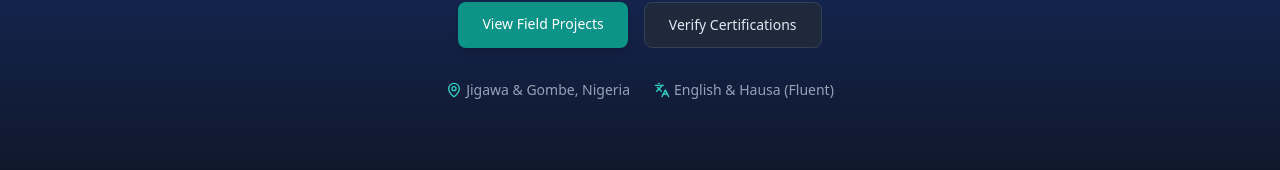
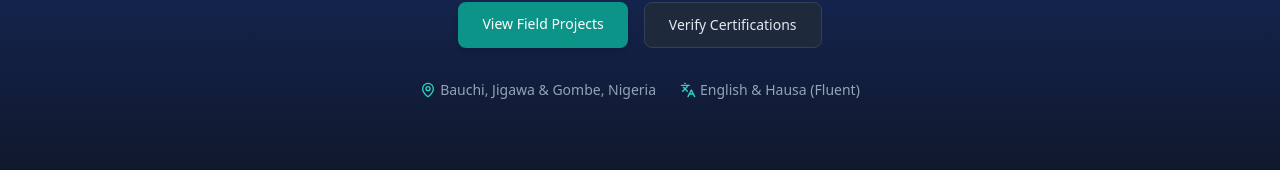
Before and after one commit to mobkimark/portfolio, a plain HTML site: page index.html in a window 1280 px wide. Shown: the part 397-567 px from the top of the page. Drawn offline with nearby package versions, Linux system fonts and the light colour scheme.

Commit message:
Update index.html
Added Bauchi

```diff
--- a/index.html
+++ b/index.html
@@ -53,7 +53,7 @@
                     Certifications</a>
             </div>
             <div class="mt-8 flex justify-center items-center gap-6 text-slate-400 text-sm">
-                <span class="flex items-center gap-1"><i data-lucide="map-pin" class="w-4 h-4 text-teal-400"></i> Jigawa
+                <span class="flex items-center gap-1"><i data-lucide="map-pin" class="w-4 h-4 text-teal-400"></i> Bauchi, Jigawa
                     & Gombe, Nigeria</span>
                 <span class="flex items-center gap-1"><i data-lucide="languages" class="w-4 h-4 text-teal-400"></i>
                     English & Hausa (Fluent)</span>
```
